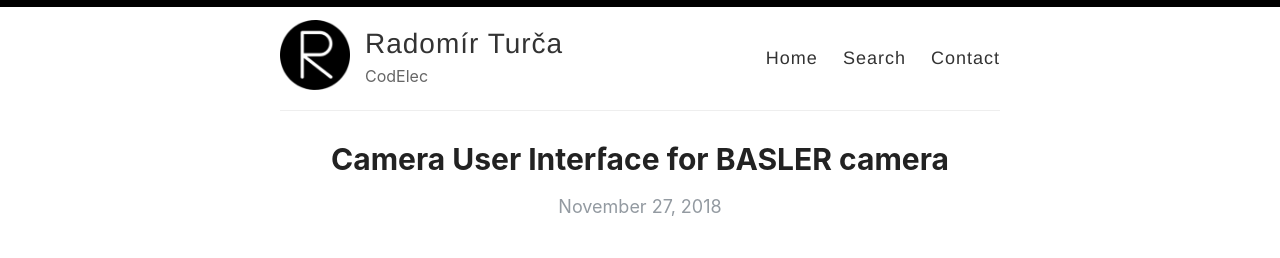
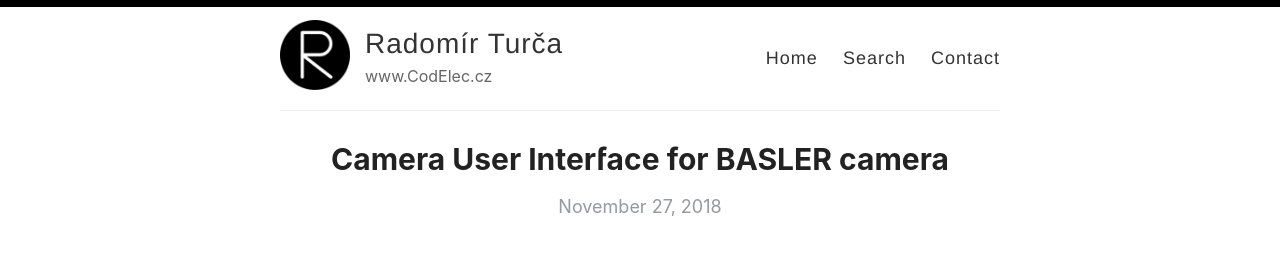
Before and after one commit to CodElecCz/codeleccz.github.io, a Jekyll site: the page built from index.html, in a window 1280 px wide. Shown: the top 258 px of the page. Built offline with Jekyll 4.4.1, drawn with Linux system fonts in a browser that asks for light colours; the list of posts is cut into pages by our own code.

Commit message:
Update _config.yml

```diff
--- a/_config.yml
+++ b/_config.yml
@@ -9,7 +9,7 @@ name: Radomír Turča
 author: Radomír Turča
 
 # Short bio or description (displayed in the header)
-description: CodElec
+description: www.CodElec.cz
 
 # URL of your avatar or profile pic (you could use your GitHub profile pic)
 avatar: /images/reverie.png
```
